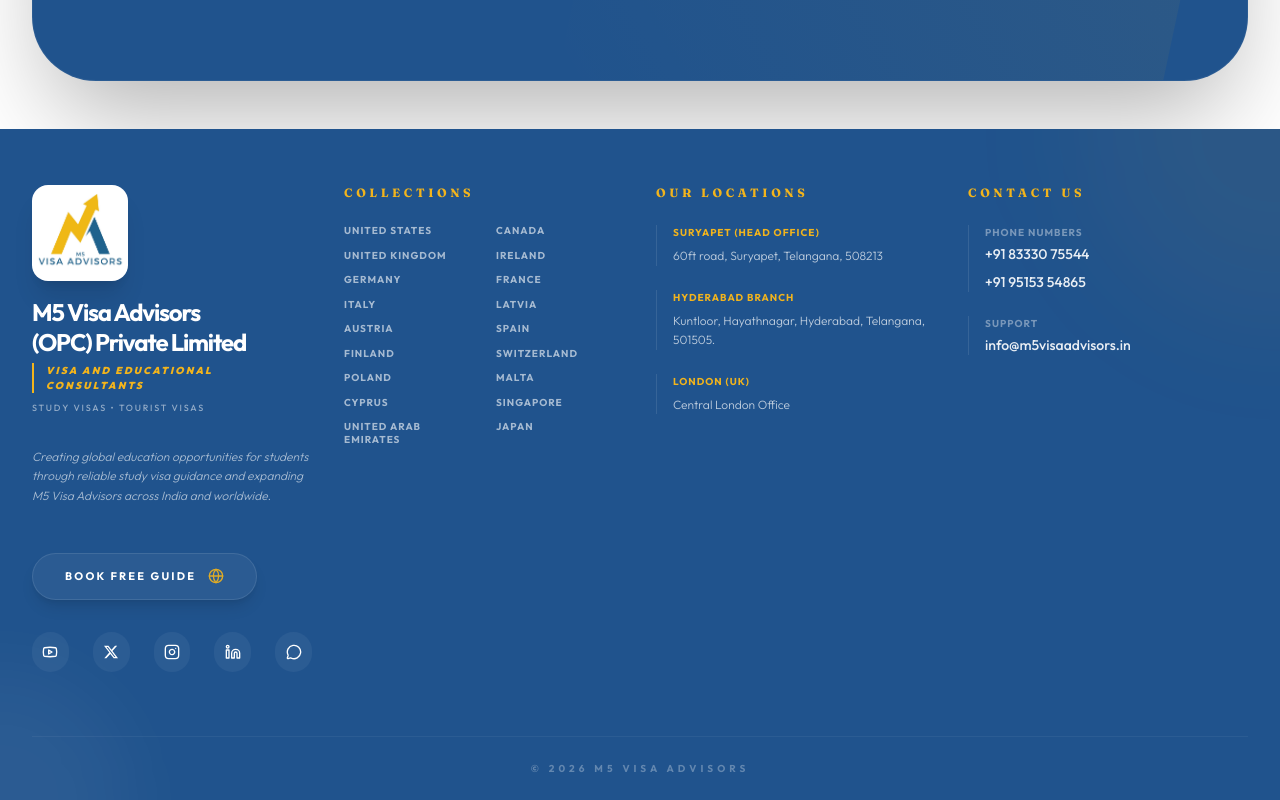
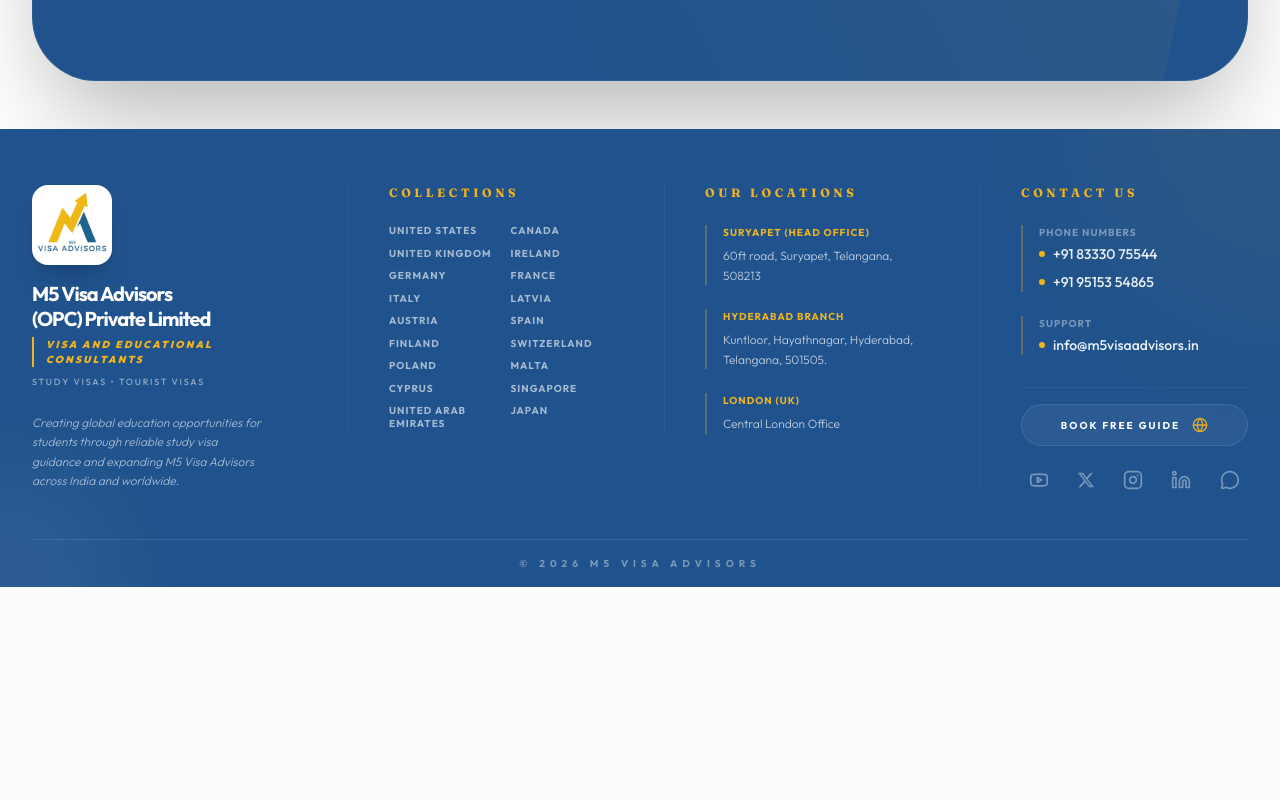
Before and after one commit to SuprajaDarapaneni/m5visa-advisors, a React (Vite) app: page /contact in a window 1280 px wide. Shown: the part 916-1716 px from the top of the page. After the commit the page ends 1503 px from the top, so only its background shows below. Built offline with nearby package versions, Linux system fonts and the light colour scheme.

Commit message:
feat: Adjust section padding and spacing
Reduces vertical padding and margins across various sections of the application to create a more compact and visually streamlined layout. This also includes minor adjustments to element spacing within sections and the footer for better visual hierarchy.

```diff
--- a/src/components/About.tsx
+++ b/src/components/About.tsx
@@ -3,7 +3,7 @@
 
 export default function About() {
   return (
-    <section id="about" className="py-12 bg-white relative overflow-hidden">
+    <section id="about" className="py-8 bg-white relative overflow-hidden">
       <div className="max-w-7xl mx-auto px-4 sm:px-6 lg:px-8">
         <div className="grid lg:grid-cols-2 gap-16 items-center">
           <motion.div
--- a/src/components/Destinations.tsx
+++ b/src/components/Destinations.tsx
@@ -17,9 +17,9 @@
 
 export default function Destinations() {
   return (
-    <section id="destinations" className="py-16 bg-white overflow-hidden">
+    <section id="destinations" className="py-8 bg-white overflow-hidden">
       <div className="max-w-7xl mx-auto px-4 sm:px-6 lg:px-8">
-        <div className="flex flex-col md:flex-row md:items-end justify-between mb-16">
+        <div className="flex flex-col md:flex-row md:items-end justify-between mb-10">
           <div className="max-w-xl">
             <h2 className="text-xs font-bold text-accent uppercase tracking-[0.3em] mb-6">Study Abroad</h2>
             <h3 className="text-5xl lg:text-7xl font-medium text-brand mb-0">
--- a/src/components/Footer.tsx
+++ b/src/components/Footer.tsx
@@ -17,21 +17,21 @@
   ];
 
   return (
-    <footer className="bg-brand text-white pt-14 pb-6 relative overflow-hidden font-sans">
+    <footer className="bg-brand text-white pt-14 pb-4 relative overflow-hidden font-sans">
       {/* Background Decor */}
       <div className="absolute top-0 right-0 w-96 h-96 bg-accent/5 rounded-full -mr-48 -mt-48 blur-3xl" />
       <div className="absolute bottom-0 left-0 w-64 h-64 bg-white/5 rounded-full -ml-32 -mb-32 blur-2xl" />
 
       <div className="max-w-7xl mx-auto px-4 sm:px-6 lg:px-8 relative z-10">
-        <div className="grid md:grid-cols-2 lg:grid-cols-4 gap-12 lg:gap-8 mb-16 items-start">
+        <div className="grid md:grid-cols-2 lg:grid-cols-4 gap-8 lg:gap-12 mb-12 items-start text-left">
           {/* Brand Info */}
-          <div className="space-y-8">
+          <div className="space-y-6 lg:pr-8">
             <Link to="/" className="flex flex-col space-y-4 group">
-              <div className="bg-white p-1 rounded-2xl shadow-xl group-hover:rotate-6 transition-transform overflow-hidden flex items-center justify-center w-24 h-24">
+              <div className="bg-white p-1 rounded-2xl shadow-xl group-hover:rotate-6 transition-transform overflow-hidden flex items-center justify-center w-20 h-20">
                 <img src="/logo.jpeg" alt="Logo" className="w-full h-full object-contain" />
               </div>
               <div className="flex flex-col">
-                <span className="text-2xl font-bold tracking-tighter leading-tight">
+                <span className="text-xl font-bold tracking-tighter leading-tight">
                   M5 Visa Advisors <br /> (OPC) Private Limited
                 </span>
                 <div className="mt-1.5 text-left">
@@ -48,37 +48,11 @@
             <p className="text-white/60 text-xs leading-relaxed font-light italic">
               Creating global education opportunities for students through reliable study visa guidance and expanding M5 Visa Advisors across India and worldwide.
             </p>
-
-            <div className="space-y-6 pt-4">
-               <a href="https://wa.me/918333075544" className="inline-flex items-center space-x-3 bg-white/5 hover:bg-white/10 px-8 py-3.5 rounded-full transition-all border border-white/10 hover:border-accent group shadow-lg">
-                 <span className="text-[11px] font-bold uppercase tracking-[0.2em] group-hover:text-accent transition-colors">Book Free Guide</span>
-                 <Globe className="w-4 h-4 text-accent animate-pulse" />
-               </a>
-                <div className="flex items-center space-x-6 pt-2">
-                <a href="https://youtube.com/@m5visaadvisors?si=iVoRuCIX3QMzz0Yl" target="_blank" rel="noopener noreferrer" className="w-10 h-10 rounded-full bg-white/5 flex items-center justify-center hover:bg-red-600 hover:text-white transition-all">
-                  <Youtube className="w-4 h-4" />
-                </a>
-                <a href="https://x.com/m5visaadvisors" target="_blank" rel="noopener noreferrer" className="w-10 h-10 rounded-full bg-white/5 flex items-center justify-center hover:bg-gray-800 hover:text-white transition-all">
-                  <svg viewBox="0 0 24 24" className="w-3.5 h-3.5 fill-current" aria-hidden="true">
-                    <path d="M18.901 1.153h3.68l-8.04 9.19L24 22.846h-7.406l-5.8-7.584-6.638 7.584H.474l8.6-9.83L0 1.154h7.594l5.243 6.932 6.064-6.932zm-1.29 19.497h2.039L6.486 3.24H4.298l13.313 17.41z" />
-                  </svg>
-                </a>
-                <a href="https://instagram.com/m5visaadvisors" target="_blank" rel="noopener noreferrer" className="w-10 h-10 rounded-full bg-white/5 flex items-center justify-center hover:bg-accent hover:text-brand transition-all">
-                  <Instagram className="w-4 h-4" />
-                </a>
-                <a href="https://www.linkedin.com/company/m5-visa-advisors/" target="_blank" rel="noopener noreferrer" className="w-10 h-10 rounded-full bg-white/5 flex items-center justify-center hover:bg-[#0077b5] hover:text-white transition-all">
-                  <Linkedin className="w-4 h-4" />
-                </a>
-                <a href="https://wa.me/918333075544" className="w-10 h-10 rounded-full bg-white/5 flex items-center justify-center hover:bg-[#25D366] hover:text-white transition-all">
-                  <MessageCircle className="w-4 h-4" />
-                </a>
-              </div>
-            </div>
           </div>
 
-          <div className="lg:col-span-1">
+          <div className="lg:col-span-1 border-white/5 lg:border-l lg:pl-10">
             <h4 className="text-xs font-bold uppercase tracking-[0.3em] text-accent mb-6">Collections</h4>
-            <ul className="grid grid-cols-2 gap-x-6 gap-y-3">
+            <ul className="grid grid-cols-2 gap-x-4 gap-y-2.5">
               {countries.map((country) => (
                 <li key={country}>
                   <Link to="/destinations" className="text-white/60 hover:text-accent transition-colors text-[10px] font-bold uppercase tracking-widest leading-tight block">{country}</Link>
@@ -87,46 +61,81 @@
             </ul>
           </div>
 
-          <div className="lg:col-span-1">
+          <div className="lg:col-span-1 border-white/5 lg:border-l lg:pl-10">
             <h4 className="text-xs font-bold uppercase tracking-[0.3em] text-accent mb-6">Our Locations</h4>
             <ul className="space-y-6">
-              <li className="flex flex-col space-y-1.5 border-l border-white/10 pl-4">
-                <span className="text-accent text-[10px] font-bold uppercase tracking-widest">Suryapet (Head Office)</span>
+              <li className="flex flex-col space-y-1.5 border-l-2 border-accent/30 pl-4 group">
+                <span className="text-accent text-[10px] font-bold uppercase tracking-widest group-hover:text-white transition-colors">Suryapet (Head Office)</span>
                 <span className="text-xs text-white/70 leading-relaxed font-light">60ft road, Suryapet, Telangana, 508213</span>
               </li>
-              <li className="flex flex-col space-y-1.5 border-l border-white/10 pl-4">
-                <span className="text-accent text-[10px] font-bold uppercase tracking-widest">Hyderabad Branch</span>
+              <li className="flex flex-col space-y-1.5 border-l-2 border-accent/30 pl-4 group">
+                <span className="text-accent text-[10px] font-bold uppercase tracking-widest group-hover:text-white transition-colors">Hyderabad Branch</span>
                 <span className="text-xs text-white/70 leading-relaxed font-light">Kuntloor, Hayathnagar, Hyderabad, Telangana, 501505.</span>
               </li>
-              <li className="flex flex-col space-y-1.5 border-l border-white/10 pl-4">
-                <span className="text-accent text-[10px] font-bold uppercase tracking-widest">London (UK)</span>
+              <li className="flex flex-col space-y-1.5 border-l-2 border-accent/30 pl-4 group">
+                <span className="text-accent text-[10px] font-bold uppercase tracking-widest group-hover:text-white transition-colors">London (UK)</span>
                 <span className="text-xs text-white/70 leading-relaxed font-light">Central London Office</span>
               </li>
             </ul>
           </div>
 
-          <div className="lg:col-span-1">
+          <div className="lg:col-span-1 border-white/5 lg:border-l lg:pl-10">
             <h4 className="text-xs font-bold uppercase tracking-[0.3em] text-accent mb-6">Contact Us</h4>
-            <ul className="space-y-6">
-              <li className="flex flex-col space-y-2 border-l border-white/10 pl-4">
+            <ul className="space-y-6 mb-8">
+              <li className="flex flex-col space-y-3 border-l-2 border-accent/30 pl-4">
                 <div className="text-white/40 text-[10px] font-bold uppercase tracking-widest mb-1">Phone Numbers</div>
                 <div className="flex flex-col space-y-2">
-                  <a href="tel:+918333075544" className="text-sm font-medium text-white/90 hover:text-accent transition-colors">+91 83330 75544</a>
-                  <a href="tel:+919515354865" className="text-sm font-medium text-white/90 hover:text-accent transition-colors">+91 95153 54865</a>
+                  <a href="tel:+918333075544" className="text-sm font-medium text-white/90 hover:text-accent transition-colors flex items-center space-x-2">
+                    <span className="w-1.5 h-1.5 rounded-full bg-accent"></span>
+                    <span>+91 83330 75544</span>
+                  </a>
+                  <a href="tel:+919515354865" className="text-sm font-medium text-white/90 hover:text-accent transition-colors flex items-center space-x-2">
+                    <span className="w-1.5 h-1.5 rounded-full bg-accent"></span>
+                    <span>+91 95153 54865</span>
+                  </a>
                 </div>
               </li>
-              <li className="flex flex-col space-y-2 border-l border-white/10 pl-4">
+              <li className="flex flex-col space-y-3 border-l-2 border-accent/30 pl-4">
                 <div className="text-white/40 text-[10px] font-bold uppercase tracking-widest mb-1">Support</div>
                 <div className="flex flex-col space-y-1">
-                  <a href="mailto:info@m5visaadvisors.in" className="text-sm font-medium text-white/90 hover:text-accent transition-colors">info@m5visaadvisors.in</a>
+                  <a href="mailto:info@m5visaadvisors.in" className="text-sm font-medium text-white/90 hover:text-accent transition-colors flex items-center space-x-2">
+                    <span className="w-1.5 h-1.5 rounded-full bg-accent"></span>
+                    <span>info@m5visaadvisors.in</span>
+                  </a>
                 </div>
               </li>
             </ul>
+
+            <div className="space-y-6 pt-4 border-t border-white/5">
+                <a href="https://wa.me/918333075544" className="inline-flex items-center space-x-3 bg-white/5 hover:bg-white/10 px-6 py-3 rounded-full transition-all border border-white/10 hover:border-accent group w-full justify-center">
+                  <span className="text-[10px] font-bold uppercase tracking-[0.2em] group-hover:text-accent transition-colors">Book Free Guide</span>
+                  <Globe className="w-4 h-4 text-accent animate-pulse" />
+                </a>
+                <div className="flex items-center justify-between px-2">
+                  <a href="https://youtube.com/@m5visaadvisors?si=iVoRuCIX3QMzz0Yl" target="_blank" rel="noopener noreferrer" className="text-white/40 hover:text-red-600 transition-all">
+                    <Youtube className="w-5 h-5" />
+                  </a>
+                  <a href="https://x.com/m5visaadvisors" target="_blank" rel="noopener noreferrer" className="text-white/40 hover:text-white transition-all">
+                    <svg viewBox="0 0 24 24" className="w-4 h-4 fill-current" aria-hidden="true">
+                      <path d="M18.901 1.153h3.68l-8.04 9.19L24 22.846h-7.406l-5.8-7.584-6.638 7.584H.474l8.6-9.83L0 1.154h7.594l5.243 6.932 6.064-6.932zm-1.29 19.497h2.039L6.486 3.24H4.298l13.313 17.41z" />
+                    </svg>
+                  </a>
+                  <a href="https://instagram.com/m5visaadvisors" target="_blank" rel="noopener noreferrer" className="text-white/40 hover:text-accent transition-all">
+                    <Instagram className="w-5 h-5" />
+                  </a>
+                  <a href="https://www.linkedin.com/company/m5-visa-advisors/" target="_blank" rel="noopener noreferrer" className="text-white/40 hover:text-[#0077b5] transition-all">
+                    <Linkedin className="w-5 h-5" />
+                  </a>
+                  <a href="https://wa.me/918333075544" className="text-white/40 hover:text-[#25D366] transition-all">
+                    <MessageCircle className="w-5 h-5" />
+                  </a>
+                </div>
+            </div>
           </div>
         </div>
 
-        <div className="pt-6 border-t border-white/5 flex flex-col justify-center items-center text-center">
-          <p className="text-[10px] font-bold text-white/30 uppercase tracking-[0.4em]">
+        <div className="pt-4 border-t border-white/10 flex flex-col justify-center items-center text-center">
+          <p className="text-[10px] font-bold text-white/40 uppercase tracking-[0.5em]">
             © 2026 M5 Visa Advisors
           </p>
         </div>
--- a/src/components/Hero.tsx
+++ b/src/components/Hero.tsx
@@ -4,7 +4,7 @@
 
 export default function Hero() {
   return (
-    <section className="relative pt-12 pb-12 lg:pt-14 lg:pb-16 overflow-hidden bg-white">
+    <section className="relative pt-8 pb-8 lg:pt-10 lg:pb-10 overflow-hidden bg-white">
       {/* Background Ornaments */}
       <div className="absolute top-0 right-0 -z-10 w-1/2 h-full bg-brand-light/30 rounded-bl-[100px] hidden lg:block" />
       <div className="absolute top-1/4 left-10 -z-10 w-64 h-64 bg-accent/5 blur-3xl rounded-full" />
--- a/src/components/HowItWorks.tsx
+++ b/src/components/HowItWorks.tsx
@@ -32,9 +32,9 @@
 
 export default function HowItWorks() {
   return (
-    <section id="how-it-works" className="py-12 bg-brand-light/30 overflow-hidden">
+    <section id="how-it-works" className="py-8 bg-brand-light/30 overflow-hidden">
       <div className="max-w-7xl mx-auto px-4 sm:px-6 lg:px-8">
-        <div className="text-center mb-16">
+        <div className="text-center mb-10">
           <h2 className="text-xs font-bold text-accent uppercase tracking-[0.3em] mb-4">Our Process</h2>
           <h3 className="text-5xl lg:text-7xl font-medium text-brand mb-8 leading-tight tracking-tighter">
             How it <span className="font-serif italic text-accent">Works</span>
--- a/src/components/Services.tsx
+++ b/src/components/Services.tsx
@@ -44,9 +44,9 @@
 
 export default function Services() {
   return (
-    <section id="services" className="py-12 bg-white">
+    <section id="services" className="py-8 bg-white">
       <div className="max-w-7xl mx-auto px-4 sm:px-6 lg:px-8">
-        <div className="flex flex-col lg:flex-row lg:items-end justify-between mb-16">
+        <div className="flex flex-col lg:flex-row lg:items-end justify-between mb-10">
           <div className="max-w-2xl">
             <h2 className="text-xs font-bold text-accent uppercase tracking-[0.3em] mb-6">Expert Help</h2>
             <h3 className="text-5xl lg:text-7xl font-medium text-brand mb-8 leading-tight">
--- a/src/components/Stats.tsx
+++ b/src/components/Stats.tsx
@@ -8,7 +8,7 @@
 
 export default function Stats() {
   return (
-    <section className="py-12 relative overflow-hidden">
+    <section className="py-6 relative overflow-hidden">
       <div className="absolute inset-0 bg-brand -z-10" />
       <div className="max-w-7xl mx-auto px-4 sm:px-6 lg:px-8">
         <div className="grid grid-cols-1 sm:grid-cols-3 border border-white/10 rounded-[3rem] overflow-hidden backdrop-blur-md">
--- a/src/components/Testimonials.tsx
+++ b/src/components/Testimonials.tsx
@@ -24,9 +24,9 @@
 
 export default function Testimonials() {
   return (
-    <section id="testimonials" className="py-12 bg-brand-light/30">
+    <section id="testimonials" className="py-8 bg-brand-light/30">
       <div className="max-w-7xl mx-auto px-4 sm:px-6 lg:px-8">
-        <div className="text-center mb-16">
+        <div className="text-center mb-10">
           <h2 className="text-sm font-bold text-accent uppercase tracking-widest mb-4">Success Stories</h2>
           <h3 className="text-4xl font-bold text-brand uppercase tracking-tight">What Our Students Say</h3>
         </div>
--- a/src/pages/HomePage.tsx
+++ b/src/pages/HomePage.tsx
@@ -13,13 +13,13 @@
       <Hero />
       <Stats />
       <Destinations />
-      <div className="bg-brand/5 py-12">
+      <div className="bg-brand/5 py-8">
         <About />
       </div>
       <HowItWorks />
       <Services />
       <Testimonials />
-      <div className="bg-white py-12 border-t border-brand/5">
+      <div className="bg-white py-8 border-t border-brand/5">
         <div className="max-w-7xl mx-auto px-4 text-center">
           <div className="inline-block px-4 py-1.5 bg-brand/10 rounded-full text-brand text-xs font-bold uppercase tracking-[0.2em] mb-4">Get Started</div>
           <h2 className="text-4xl md:text-5xl font-serif text-brand mb-4 italic">Ready to Apply?</h2>
```
